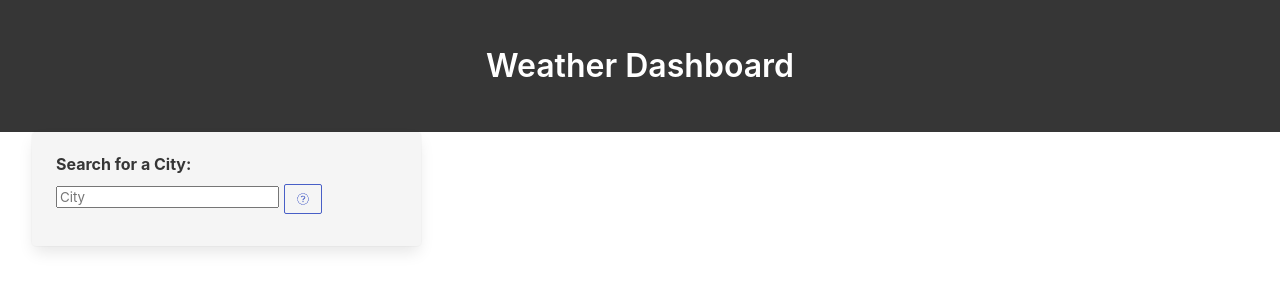
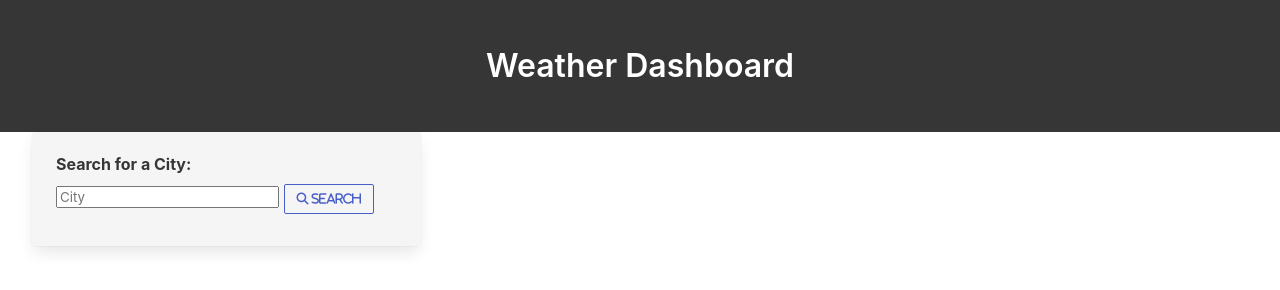
Before and after one commit to Arnette110/Wild-Weather-App, a plain HTML site: page index.html in a window 1280 px wide. Drawn offline with nearby package versions, Linux system fonts and the light colour scheme.

Commit message:
fontawesome script

```diff
--- a/index.html
+++ b/index.html
@@ -7,7 +7,7 @@
         <meta name="viewport" content="width=device-width, initial-scale=1" />
         <title>Wild Weather App</title>
         <link rel="stylesheet" href="https://cdnjs.cloudflare.com/ajax/libs/bulma/0.8.0/css/bulma.css" />
-        <link rel="stylesheet" href="https://cdnjs.cloudflare.com/ajax/libs/font-awesome/5.11.2/css/all.css"/>
+        <script src="https://kit.fontawesome.com/5d7d532771.js" crossorigin="anonymous"></script>
         <link rel="stylesheet" href="assets/css/style.css" />
     </head>
 
@@ -57,7 +57,6 @@
         </div>
 
         <script src="https://cdnjs.cloudflare.com/ajax/libs/jquery/3.4.1/jquery.js"></script>
-        <script src="https://use.fontawesome.com/releases/v5.11.2/js/all.js"></script>
         <script src="https://cdnjs.cloudflare.com/ajax/libs/moment.js/2.24.0/moment.min.js"></script>
         <script src="assets/js/loadlastforecast.js"></script>
         <script src="assets/js/script.js"></script>
```
